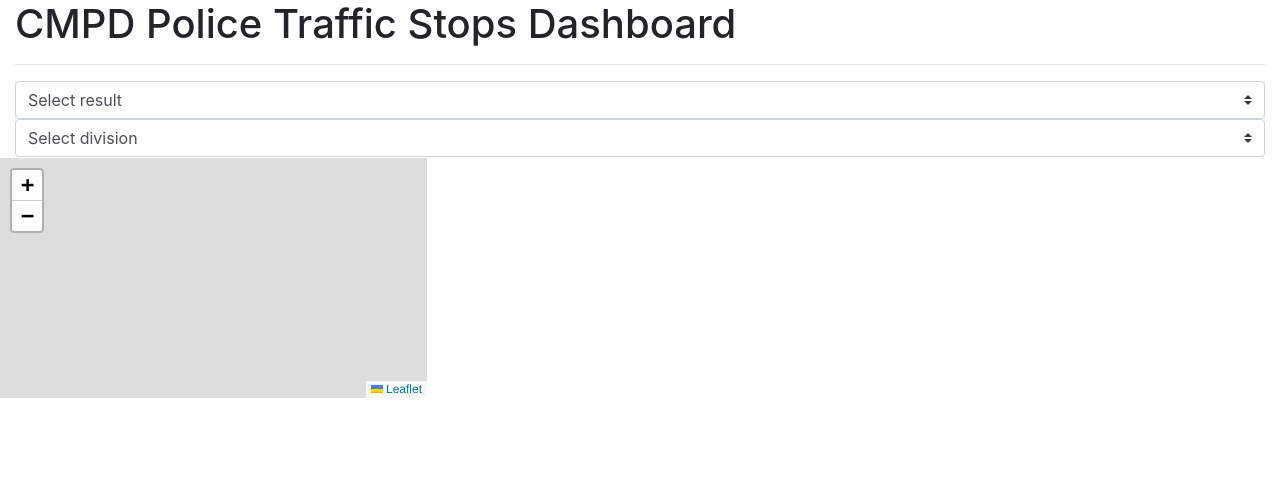
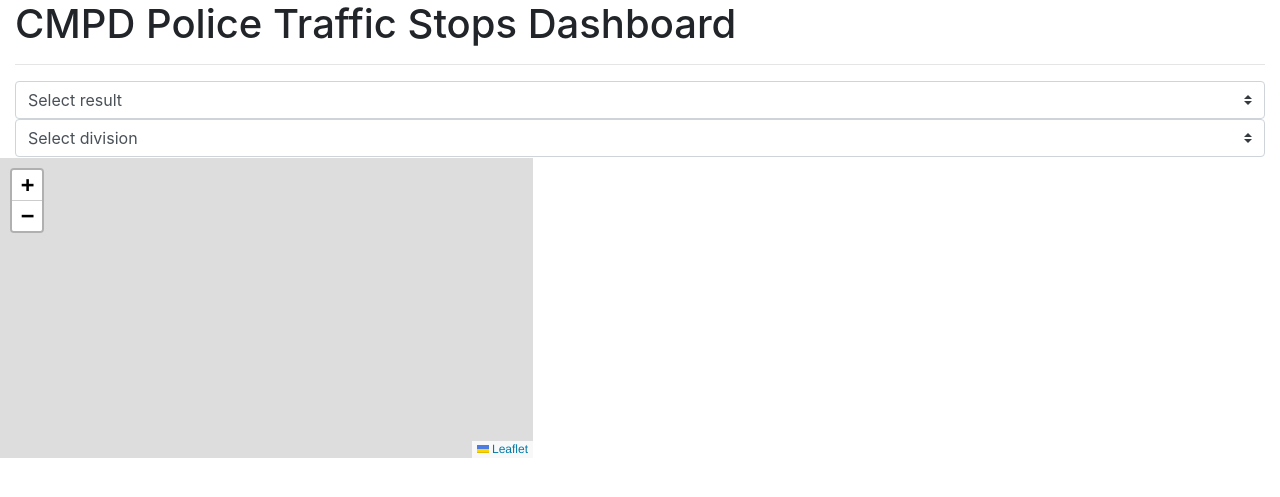
Before and after one commit to monicasehgal/project2, a Flask app: page / in a window 1280 px wide. Shown: the top 497 px of the page. Run offline with Flask 2, Linux system fonts and the light colour scheme; parts of the project's set-up code (start-up, migrations or seed data) failed here and were passed over; some libraries are stand-ins or nearby versions.

Commit message:
dashboard aesthetics

```diff
--- a/CMPD-traffic-stops/static/js/logic.js
+++ b/CMPD-traffic-stops/static/js/logic.js
@@ -1,7 +1,7 @@
 // Creating map object
 var map = L.map("map", {
   center: [35.2, -80.8],
-  zoom: 9
+  zoom: 9.5
 });
 
 // Adding tile layer
--- a/CMPD-traffic-stops/static/js/years_chart.js
+++ b/CMPD-traffic-stops/static/js/years_chart.js
@@ -1,18 +1,37 @@
+function renderYearsChart(data) {
 
-
-function renderYearsChart(data) {
-  var $chartDiv = document.getElementById("years_chart")
 
   var years = unpack(data, 0);
   var years_counts = unpack(data, 1);
 
-  var trace3 = {
+  var data = [{
     labels: years,
     values: years_counts,
-    type: "pie"
+    type: "pie",
+    text: years,
+    textinfo: 'label',
+    hoverinfo: 'value+percent',
+    showlegend: false
+  }];
+
+
+
+  var layout = {
+    legend: false,
+   // autosize: false,
+   // width: 350,
+    //height: 350,
+    margin: {
+      l: 0,
+      r: 0,
+      b: 0,
+      t: 0
+    }
   };
 
-  var data = [trace3];
 
-  Plotly.newPlot("years_chart", data);
+  var $PIE = document.getElementById("years_chart");
+  Plotly.newPlot($PIE, data, layout)
+
+
 }
--- a/CMPD-traffic-stops/templates/index.html
+++ b/CMPD-traffic-stops/templates/index.html
@@ -52,15 +52,17 @@
       </div>
     </div>
     <div class="row">
-      <div class="col-md-4 embed-responsive embed-responsive-16by9">
+      <div class="col-md-5 embed-responsive embed-responsive-16by9">
         <iframe class=embed-responsive-item src=/charlotte-map id=mapper></iframe>
       </div>
-      <div class="col-md-8">
+      <div class="col-md-7">
         <div id="chart1"></div>
       </div>
     </div>
 
   </div>
+
+  <p></p>
 
   <script src="{{ url_for('static', filename='js/divisions_chart.js') }}"></script>
   <script src="{{ url_for('static', filename='js/reasons_chart.js') }}"></script>
```
